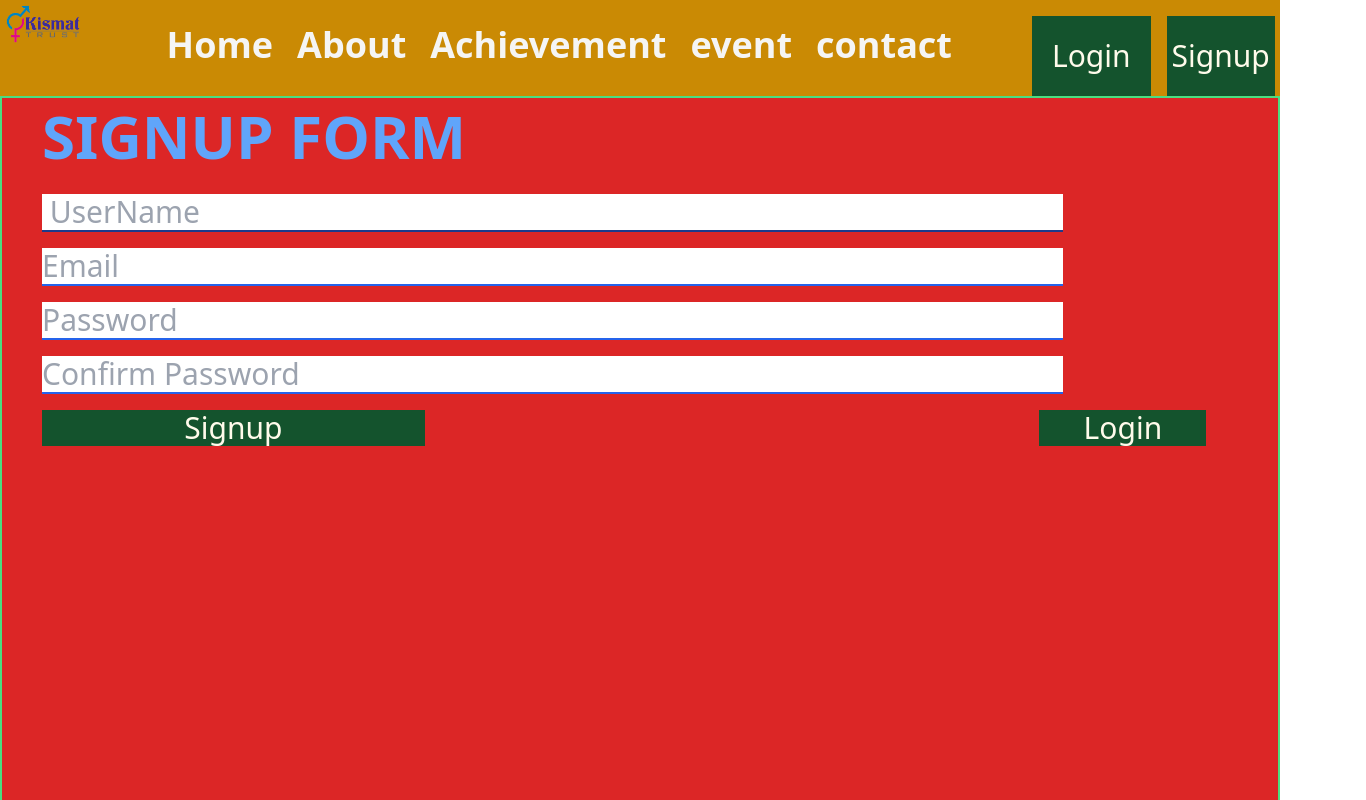
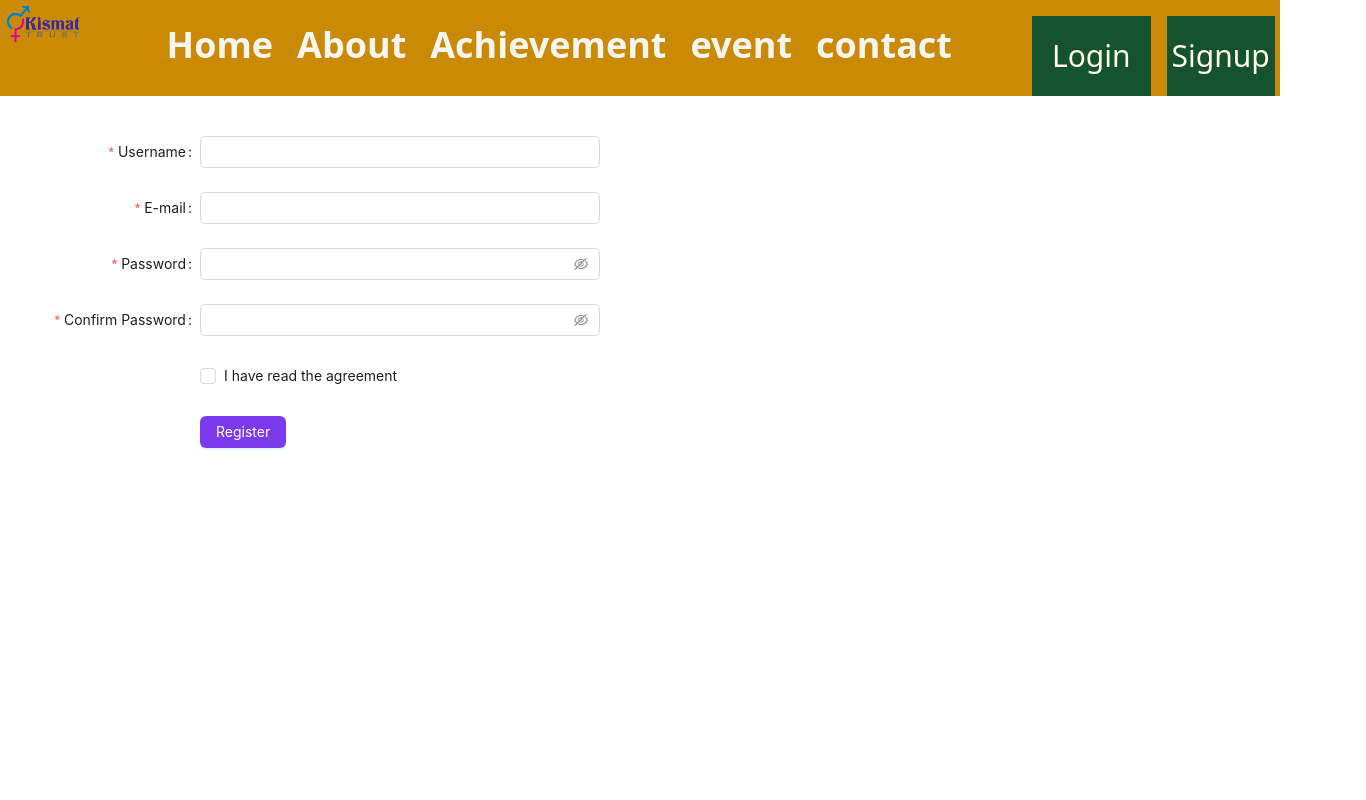
Before and after one commit to KISMAT1234/Donationproject, a React (Vite) app in the folder frontreact/: page /signup-form in a window 1280 px wide. Shown: the top 800 px of the page, 1366 px wide, since content can reach past the window. Built offline with nearby package versions, Linux system fonts and the light colour scheme.

Commit message:
formik added successfully

```diff
--- a/frontreact/src/components/beforelogin/Signup.jsx
+++ b/frontreact/src/components/beforelogin/Signup.jsx
@@ -1,83 +1,327 @@
-import Nav from "./Navbar"
-import {Link } from "react-router-dom"
-import { useForm } from 'react-hook-form';
-import { yupResolver } from '@hookform/resolvers/yup';
-import * as yup from 'yup';
-import axiosUrl from "../url/Axiosurl";
+// import {Link } from "react-router-dom"
+// import { yupResolver } from '@hookform/resolvers/yup';
+// import * as yup from 'yup';
+// import axiosUrl from "../url/Axiosurl";
 
-const Signupschema = yup.object().shape({
-    username: yup.string().required(),
-    email: yup.string().required().email(),
-    password: yup.string().required(),
-    confirmpassword: yup.string().required().oneOf([yup.ref('password'),null],'password not match'),
-
-  })
-  .required();
+// const Signupschema = yup.object().shape({
+//     username: yup.string().required(),
+//     email: yup.string().required().email(),
+//     password: yup.string().required(),
+//     confirmpassword: yup.string().required().oneOf([yup.ref('password'),null],'password not match'),
+//   })
+//   .required();
 
 
-function Signup(){
+// function Signup(){
 
-  const {setValue, register,  reset,  handleSubmit, formState: {errors} } = useForm({
-    resolver: yupResolver(Signupschema),
-  });
+//   const {setValue, register,  reset,  handleSubmit, formState: {errors} } = useForm({
+//     resolver: yupResolver(Signupschema),
+//   });
 
-  const errorColor = {
-    color:"white"
-  }
+//   const errorColor = {
+//     color:"white"
+//   }
 
 
 
-  const unReload = (data) => {
+//   const unReload = (data) => {
 
-    let sendData = new FormData();
-    sendData.append("username", data.username);
-    sendData.append("email", data.email);
-    sendData.append("password", data.password);
-    console.log(sendData);
+//     let sendData = new FormData();
+//     sendData.append("username", data.username);
+//     sendData.append("email", data.email);
+//     sendData.append("password", data.password);
+//     console.log(sendData);
 
-    axiosUrl.post("/user", sendData).then((response)=>{
-      alert('register succesfull')
-        reset();
-    }).catch((err)=>{
-      console.log(err);
-    })
+//     axiosUrl.post("/user", sendData).then((response)=>{
+//       alert('register succesfull')
+//         reset();
+//     }).catch((err)=>{
+//       console.log(err);
+//     })
+//   }
+
+//   return(
+//     <>
+//     <Nav/>
+//     <div className="border-2 border-green-400 h-[120vh] w-[100%] bg-red-600 ">
+//     <h1 className="text-6xl text-blue-400 font-bold ml-10 mt-2 mb-5" >SIGNUP FORM</h1>
+//       <form onSubmit={handleSubmit(unReload)}>
+//         <div className="mx-10 text-2xl font-thin">
+//         {errors.username?.message && <a style ={errorColor}> <p>{errors.username?.message}</p></a>}
+//         </div>
+//         <input type="text" {...register("username")}  name="username" className=" mt-2 border-b-2 border-blue-900 w-[80%] text-3xl  mx-10" placeholder=" UserName " />
+//         <div className="mx-10 text-2xl font-thin">
+//         {errors.email?.message && <a style ={errorColor}> <p>{errors.email?.message}</p></a>}
+//         </div>
+//         <input type="email" {...register('email')} name="email" className=" border-b-2 border-blue-600 w-[80%] text-3xl  mx-10 mt-4" placeholder="Email"/>
+//         <div className="mx-10 text-2xl font-thin">
+//         {errors.password?.message && <a style ={errorColor}> <p>{errors.password?.message}</p></a>}
+//         </div>
+//         <input type="password" {...register("password")} name="password" className=" border-b-2 border-blue-600 w-[80%] text-3xl  mx-10 mt-4" placeholder="Password"/>
+//         <div className="mx-10 text-2xl font-thin">
+//         {errors.confirmpassword?.message && <a style ={errorColor}> <p>{errors.confirmpassword?.message}</p></a>}
+//         </div>
+
+//         <input type="password" {...register('confirmpassword')} name="confirmpassword" className=" border-b-2 border-blue-600 w-[80%] text-3xl  mx-10 mt-4" placeholder="Confirm Password"/>
+
+//         {/* <input type="file" className="mx-10 mt-4 text-2xl" name="image" placeholder="profile photo" onChange={(e)=>{setValue("image", e.target.files[0])}}/> */}
+//         <div className="flex justify-between">
+//            <button className="hover:bg-orange-600 bg-green-900  w-[30%] text-3xl mx-10 mt-4 text-amber-50"> Signup </button>
+//            <Link to="/login-form">
+//            <button className="hover:bg-orange-600 bg-green-900  w-[70%] text-3xl mr-40 text-amber-50  mt-4"> Login </button>
+//            </Link>
+//          </div>
+//       </form>
+
+//     </div>
+//     </>
+//   )
+// }
+// export default Signup;
+
+
+
+
+import { useForm } from 'react-hook-form';
+import Nav from "./Navbar"
+import React, { useState } from 'react';
+import {
+  AutoComplete,
+  Button,
+  Cascader,
+  Checkbox,
+  Col,
+  Form,
+  Input,
+  InputNumber,
+  Row,
+  Select,
+} from 'antd';
+
+const { Option } = Select;
+const residences = [
+  {
+    value: 'zhejiang',
+    label: 'Zhejiang',
+    children: [
+      {
+        value: 'hangzhou',
+        label: 'Hangzhou',
+        children: [
+          {
+            value: 'xihu',
+            label: 'West Lake',
+          },
+        ],
+      },
+    ],
+  },
+  {
+    value: 'jiangsu',
+    label: 'Jiangsu',
+    children: [
+      {
+        value: 'nanjing',
+        label: 'Nanjing',
+        children: [
+          {
+            value: 'zhonghuamen',
+            label: 'Zhong Hua Men',
+          },
+        ],
+      },
+    ],
+  },
+];
+const formItemLayout = {
+  labelCol: {
+    xs: {
+      span: 24,
+    },
+    sm: {
+      span: 8,
+    },
+  },
+  wrapperCol: {
+    xs: {
+      span: 24,
+    },
+    sm: {
+      span: 16,
+    },
+  },
+};
+const tailFormItemLayout = {
+  wrapperCol: {
+    xs: {
+      span: 24,
+      offset: 0,
+    },
+    sm: {
+      span: 16,
+      offset: 8,
+    },
+  },
+};
+const App = () => {
+  const [form] = Form.useForm();
+const { register, handleSubmit, watch, formState: { errors } } = useForm();
+  const onFinish = (values) => {
+    console.log('Received values of form: ', values);
+  };
+
+  const onSubmit = (data) =>{
+    console.log(data);
   }
 
-  return(
+  const prefixSelector = (
+    <Form.Item name="prefix" noStyle>
+      <Select
+        style={{
+          width: 70,
+        }}
+      >
+        <Option value="86">+86</Option>
+        <Option value="87">+87</Option>
+      </Select>
+    </Form.Item>
+  );
+  const suffixSelector = (
+    <Form.Item name="suffix" noStyle>
+      <Select
+        style={{
+          width: 70,
+        }}
+      >
+        <Option value="USD">$</Option>
+        <Option value="CNY">¥</Option>
+      </Select>
+    </Form.Item>
+  );
+  const [autoCompleteResult, setAutoCompleteResult] = useState([]);
+  const onWebsiteChange = (value) => {
+    if (!value) {
+      setAutoCompleteResult([]);
+    } else {
+      setAutoCompleteResult(['.com', '.org', '.net'].map((domain) => `${value}${domain}`));
+    }
+  };
+  const websiteOptions = autoCompleteResult.map((website) => ({
+    label: website,
+    value: website,
+  }));
+  return (
     <>
     <Nav/>
-    <div className="border-2 border-green-400 h-[120vh] w-[100%] bg-red-600 ">
-    <h1 className="text-6xl text-blue-400 font-bold ml-10 mt-2 mb-5" >SIGNUP FORM</h1>
-      <form onSubmit={handleSubmit(unReload)}>
-        <div className="mx-10 text-2xl font-thin">
-        {errors.username?.message && <a style ={errorColor}> <p>{errors.username?.message}</p></a>}
-        </div>
-        <input type="text" {...register("username")}  name="username" className=" mt-2 border-b-2 border-blue-900 w-[80%] text-3xl  mx-10" placeholder=" UserName " />
-        <div className="mx-10 text-2xl font-thin">
-        {errors.email?.message && <a style ={errorColor}> <p>{errors.email?.message}</p></a>}
-        </div>
-        <input type="email" {...register('email')} name="email" className=" border-b-2 border-blue-600 w-[80%] text-3xl  mx-10 mt-4" placeholder="Email"/>
-        <div className="mx-10 text-2xl font-thin">
-        {errors.password?.message && <a style ={errorColor}> <p>{errors.password?.message}</p></a>}
-        </div>
-        <input type="password" {...register("password")} name="password" className=" border-b-2 border-blue-600 w-[80%] text-3xl  mx-10 mt-4" placeholder="Password"/>
-        <div className="mx-10 text-2xl font-thin">
-        {errors.confirmpassword?.message && <a style ={errorColor}> <p>{errors.confirmpassword?.message}</p></a>}
-        </div>
+    <Form
+    onSubmit={handleSubmit(onSubmit)}
+    className="mt-10"
+      {...formItemLayout}
+      form={form}
+      name="register"
+      onFinish={onFinish}
+      initialValues={{
+        residence: ['zhejiang', 'hangzhou', 'xihu'],
+        prefix: '86',
+      }}
+      style={{
+        maxWidth: 600,
+      }}
+      scrollToFirstError
+    >
 
-        <input type="password" {...register('confirmpassword')} name="confirmpassword" className=" border-b-2 border-blue-600 w-[80%] text-3xl  mx-10 mt-4" placeholder="Confirm Password"/>
+<Form.Item
+        name="username"
+        label="Username"
+        rules={[
+          {
+            type: 'username',
+            message: 'The input is not valid Username!',
+          },
+          {
+            required: true,
+            message: 'Please input your Username',
+          },
+        ]}
+      >
+        <Input />
+      </Form.Item>
 
-        {/* <input type="file" className="mx-10 mt-4 text-2xl" name="image" placeholder="profile photo" onChange={(e)=>{setValue("image", e.target.files[0])}}/> */}
-        <div className="flex justify-between">
-           <button className="hover:bg-orange-600 bg-green-900  w-[30%] text-3xl mx-10 mt-4 text-amber-50"> Signup </button>
-           <Link to="/login-form">
-           <button className="hover:bg-orange-600 bg-green-900  w-[70%] text-3xl mr-40 text-amber-50  mt-4"> Login </button>
-           </Link>
-         </div>
-      </form>
+      <Form.Item
+        name="email"
+        label="E-mail"
+        rules={[
+          {
+            type: 'email',
+            message: 'The input is not valid E-mail!',
+          },
+          {
+            required: true,
+            message: 'Please input your E-mail!',
+          },
+        ]}
+      >
+        <Input />
+      </Form.Item>
 
-    </div>
+      <Form.Item
+        name="password"
+        label="Password"
+        rules={[
+          {
+            required: true,
+            message: 'Please input your password!',
+          },
+        ]}
+        hasFeedback
+      >
+        <Input.Password />
+      </Form.Item>
+
+      <Form.Item
+        name="confirm"
+        label="Confirm Password"
+        dependencies={['password']}
+        hasFeedback
+        rules={[
+          {
+            required: true,
+            message: 'Please confirm your password!',
+          },
+          ({ getFieldValue }) => ({
+            validator(_, value) {
+              if (!value || getFieldValue('password') === value) {
+                return Promise.resolve();
+              }
+              return Promise.reject(new Error('The new password that you entered do not match!'));
+            },
+          }),
+        ]}
+      >
+        <Input.Password />
+      </Form.Item>
+      <Form.Item
+        name="agreement"
+        valuePropName="checked"
+        rules={[
+          {
+            validator: (_, value) =>
+              value ? Promise.resolve() : Promise.reject(new Error('Should accept agreement')),
+          },
+        ]}
+        {...tailFormItemLayout}
+      >
+        <Checkbox>
+          I have read the <a href="">agreement</a>
+        </Checkbox>
+      </Form.Item>
+      <Form.Item {...tailFormItemLayout}>
+        <Button className="bg-violet-600" type="primary" htmlType="submit">
+          Register
+        </Button>
+      </Form.Item>
+    </Form>
     </>
-  )
-}
-export default Signup;
+  );
+};
+export default App;
```
